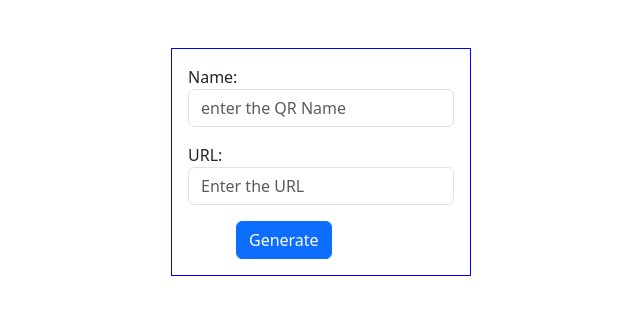
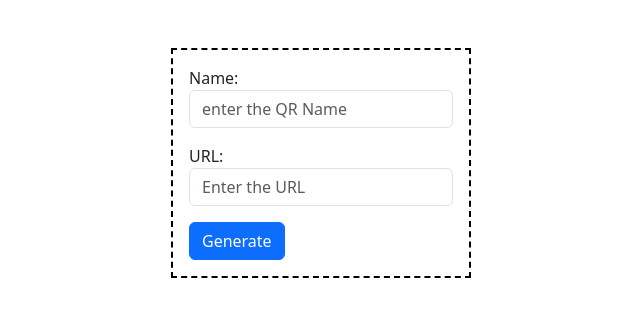
Before and after one commit to gokulrajgokul/Django-QRcode, a Django app: page / in a window 1280 px wide. Shown: the part 66-383 px from the top of the page, without its empty margins (319-959 px from the left). Run offline with Django 5.2, Linux system fonts and the light colour scheme.

Commit message:
qrcodeee

```diff
--- a/templates/Qr_generator.html
+++ b/templates/Qr_generator.html
@@ -13,11 +13,11 @@
 
     </nav>
 
-    <div class="container mt-5 p-3" style="width: 300px; border: 1px solid blue">
+    <div class="container mt-5 p-3" style="width: 300px; border: 2px dashed black">
         <form action="{% url 'Qr_generator' %}" method="POST">
             {% csrf_token %}
             {{ form.as_p }}
-            <button type="submit" class="btn btn-primary mx-5">Generate</button>
+            <button type="submit" class="btn btn-primary ">Generate</button>
         </form>
     </div>
 </body>
```
Also changed, not shown: media/zz.png (added).
